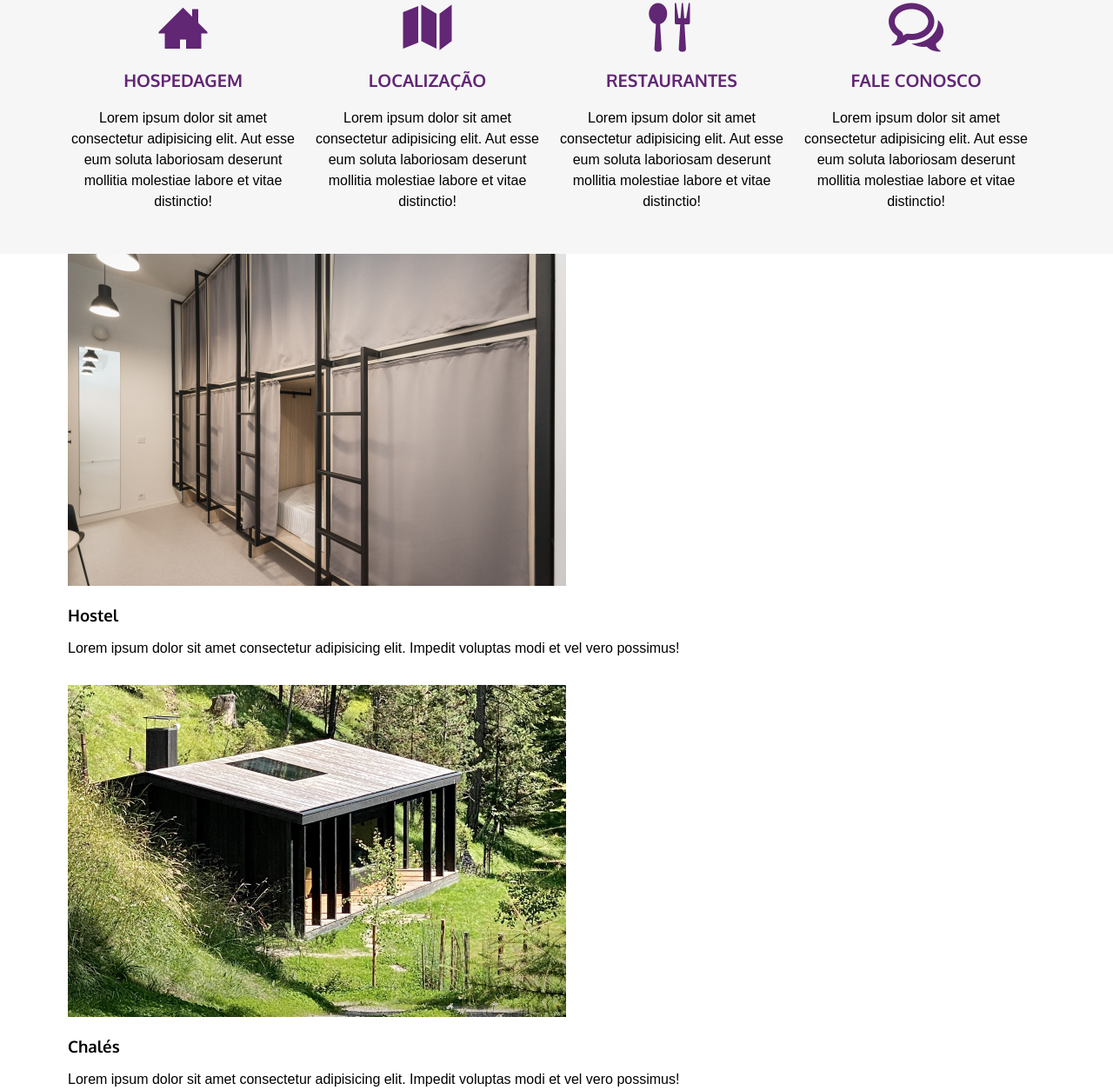
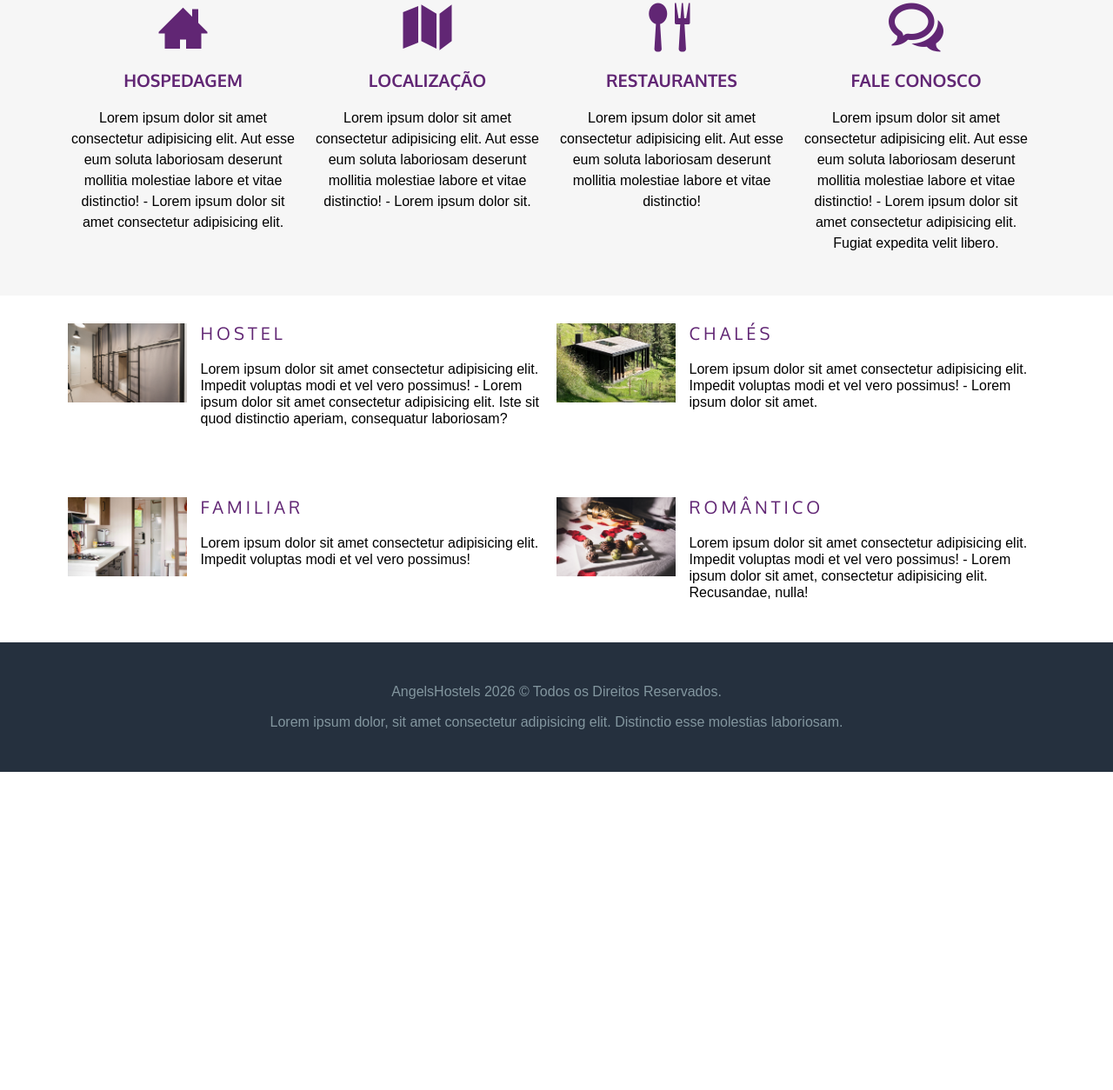
Before and after one commit to Guuiilhermee/projeto_angelsHostels, a plain HTML site: page index.html in a window 1280 px wide. Shown: the part 766-2020 px from the top of the page at 87% size. After the commit the page ends 1654 px from the top, so only its background shows below. Drawn offline with Linux system fonts and the light colour scheme; files whose address does not match are found by name.

Commit message:
mainContent, footer e responsividade

```diff
--- a/css/main.css
+++ b/css/main.css
@@ -7,6 +7,7 @@
 
 html{
     font-family: sans-serif;
+    overflow-x: hidden;
 }
 
 h1, h2, h3, h4{
@@ -215,4 +216,66 @@ h1, h2, h3, h4{
     .col-xl-3{
         width: calc(25% - var(--default-gap));
     }
+
+    .col-xl-6{
+        width: calc(50% - var(--default-gap));
+    }
 }
+
+.mainContent{
+    padding: 2em;
+}
+
+.mainContent p{
+    line-height: 1.2;
+}
+
+.mainContent_img img{
+    width: 100%;
+}
+
+.mainContent_title{
+    text-transform: uppercase;
+    color: var(--primary_color);
+    font-weight: normal;
+    letter-spacing: .2em;
+    font-size: 1.25em;
+}
+
+.mainContent .row{
+    row-gap: 4em;
+}
+
+.mainContent_article{
+    container: main-content / inline-size;
+}
+
+@container main-content (min-width: 500px) {
+    .mainContent_container{
+        display: flex;
+        gap: var(--default-gap);
+    }
+
+    .mainContent_title{
+        margin-top: 0;
+    }
+
+    .mainContent_img img{
+        max-height: 382px;
+    }
+
+    .mainContent_img{
+        flex: 0 0 25%;
+    }
+
+    .mainContent_text{
+        flex-grow: 1;
+    }
+}
+
+.footer{
+    background: #25303e;
+    color: #83969f;
+    text-align: center;
+    padding: 2em;
+}
--- a/index.html
+++ b/index.html
@@ -3,6 +3,7 @@
 <head>
     <meta charset="UTF-8">
     <meta name="viewport" content="width=device-width, initial-scale=1.0">
+    <link rel="shortcut icon" href="images/icon_play.svg" type="image/x-icon">
     <title>AngelsHostels</title>
     <link rel="stylesheet" href="assets/icomoon-icon/style.css">
     <link rel="stylesheet" href="css/normalize.css">
@@ -54,7 +55,7 @@
                         <span class="icon-home3"></span>
                         <h3 class="middleContent_title">Hospedagem</h3>
                         <p>Lorem ipsum dolor sit amet consectetur adipisicing elit. Aut esse eum soluta laboriosam deserunt
-                            mollitia molestiae labore et vitae distinctio!</p>
+                            mollitia molestiae labore et vitae distinctio! - Lorem ipsum dolor sit amet consectetur adipisicing elit.</p>
                     </a>
                 </article>
 
@@ -63,7 +64,7 @@
                         <span class="icon-map"></span>
                         <h3 class="middleContent_title">Localização</h3>
                         <p>Lorem ipsum dolor sit amet consectetur adipisicing elit. Aut esse eum soluta laboriosam deserunt
-                            mollitia molestiae labore et vitae distinctio!</p>
+                            mollitia molestiae labore et vitae distinctio! - Lorem ipsum dolor sit.</p>
                     </a>
                 </article>
 
@@ -81,7 +82,7 @@
                         <span class="icon-bubbles4"></span>
                         <h3 class="middleContent_title">Fale conosco</h3>
                         <p>Lorem ipsum dolor sit amet consectetur adipisicing elit. Aut esse eum soluta laboriosam deserunt
-                            mollitia molestiae labore et vitae distinctio!</p>
+                            mollitia molestiae labore et vitae distinctio! - Lorem ipsum dolor sit amet consectetur adipisicing elit. Fugiat expedita velit libero.</p>
                     </a>
                 </article>
             </div>
@@ -90,47 +91,64 @@
         <section class="mainContent">
             <div class="row maxWidth">
                 <article class="mainContent_article col-sm-12 col-xl-6">
+                    <div class="mainContent_container">
                         <div class="mainContent_img">
                             <img src="images/hostel.png" alt="Imagem do Hostel">
                         </div>
                         <div class="mainContent_text">
                             <h3 class="mainContent_title">Hostel</h3>
-                        <p>Lorem ipsum dolor sit amet consectetur adipisicing elit. Impedit voluptas modi et vel vero possimus!</p>
+                            <p>Lorem ipsum dolor sit amet consectetur adipisicing elit. Impedit voluptas modi et vel vero
+                                possimus! - Lorem ipsum dolor sit amet consectetur adipisicing elit. Iste sit quod distinctio aperiam, consequatur laboriosam?</p>
+                        </div>
                     </div>
                 </article>
 
                 <article class="mainContent_article col-sm-12 col-xl-6">
+                    <div class="mainContent_container">
                         <div class="mainContent_img">
                             <img src="images/chale.png" alt="Imagem do Chalé">
                         </div>
                         <div class="mainContent_text">
                             <h3 class="mainContent_title">Chalés</h3>
-                        <p>Lorem ipsum dolor sit amet consectetur adipisicing elit. Impedit voluptas modi et vel vero possimus!</p>
+                            <p>Lorem ipsum dolor sit amet consectetur adipisicing elit. Impedit voluptas modi et vel vero
+                                possimus! - Lorem ipsum dolor sit amet.</p>
+                        </div>
                     </div>
                 </article>
 
                 <article class="mainContent_article col-sm-12 col-xl-6">
+                    <div class="mainContent_container">
                         <div class="mainContent_img">
                             <img src="images/familiar.png" alt="Familiar">
                         </div>
                         <div class="mainContent_text">
                             <h3 class="mainContent_title">Familiar</h3>
-                        <p>Lorem ipsum dolor sit amet consectetur adipisicing elit. Impedit voluptas modi et vel vero possimus!</p>
+                            <p>Lorem ipsum dolor sit amet consectetur adipisicing elit. Impedit voluptas modi et vel vero
+                                possimus!</p>
+                        </div>
                     </div>
                 </article>
 
                 <article class="mainContent_article col-sm-12 col-xl-6">
+                    <div class="mainContent_container">
                         <div class="mainContent_img">
                             <img src="images/romantico.png" alt="Romântico">
                         </div>
                         <div class="mainContent_text">
                             <h3 class="mainContent_title">Romântico</h3>
-                        <p>Lorem ipsum dolor sit amet consectetur adipisicing elit. Impedit voluptas modi et vel vero possimus!</p>
+                            <p>Lorem ipsum dolor sit amet consectetur adipisicing elit. Impedit voluptas modi et vel vero
+                                possimus! - Lorem ipsum dolor sit amet, consectetur adipisicing elit. Recusandae, nulla!</p>
+                        </div>
                     </div>
                 </article>
             </div>
         </section>
 
     </main>
+
+    <footer class="footer">
+        <p>AngelsHostels 2026 &copy; Todos os Direitos Reservados.</p>
+        <p>Lorem ipsum dolor, sit amet consectetur adipisicing elit. Distinctio esse molestias laboriosam.</p>
+    </footer>
 </body>
 </html>
```
Lines whose indentation alone changed are shown as unchanged.
